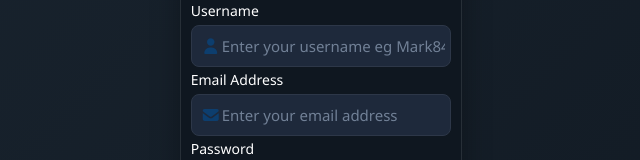
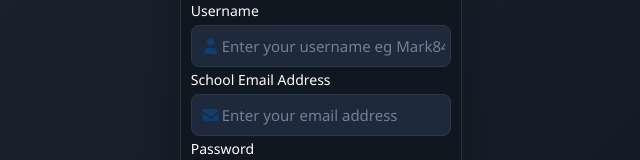
Before and after one commit to manyowastephano/mubas_somase_react, a React (Create React App) app: page /register in a window 1280 px wide. Shown: the part 207-367 px from the top of the page, without its empty margins (319-959 px from the left). Built offline with nearby package versions, Linux system fonts and the light colour scheme; no server answers.

Commit message:
i think its last

```diff
--- a/src/components/Register.jsx
+++ b/src/components/Register.jsx
@@ -605,7 +605,7 @@
                         </div>
 
                         <div className="form-group">
-                            <label htmlFor="email">Email Address</label>
+                            <label htmlFor="email">School Email Address</label>
                             <div className="input-with-icon">
                                 <i className="fas fa-envelope" aria-hidden="true"></i>
                                 <input
--- a/src/components/votingDB.css
+++ b/src/components/votingDB.css
@@ -52,6 +52,7 @@
   display: flex;
   align-items: center;
   gap: 15px;
+  white-space: nowrap;
 }
 
 .user-avatar {
```
